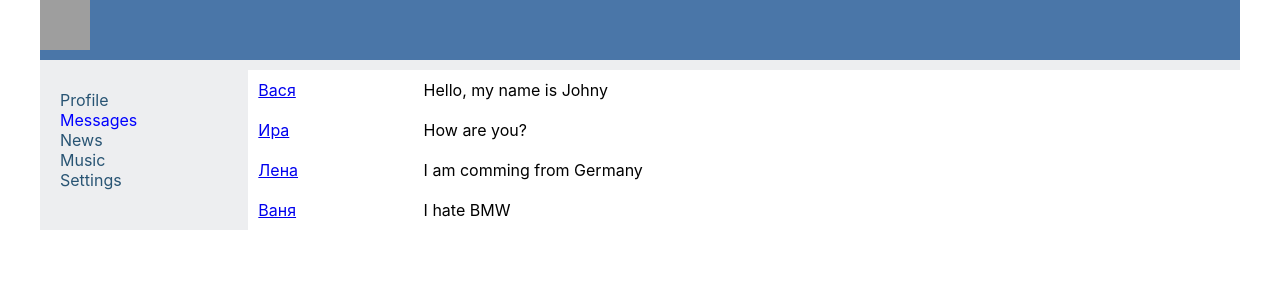
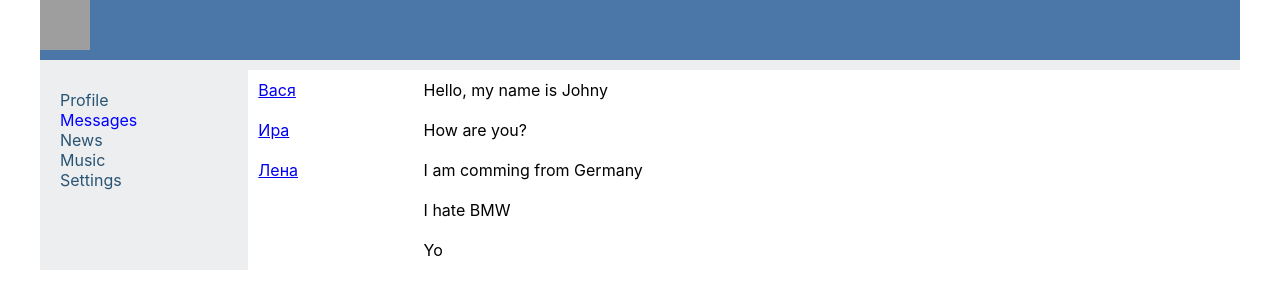
Before and after one commit to GunkaArtur/React-01, a React (Create React App) app: page /dialogs in a window 1280 px wide. Shown: the top 308 px of the page. Built offline with nearby package versions, Linux system fonts and the light colour scheme; grey boxes are pictures that could not be loaded.

Commit message:
Вынес данные в обьекты

```diff
--- a/src/components/Dialogs/Dialogs.js
+++ b/src/components/Dialogs/Dialogs.js
@@ -18,19 +18,37 @@ const Message =  (props) => {
 }
 
 const Dialogs = (props) => {
+
+    let dialogsData = [
+        { id: 0, name: 'Вася' },
+        { id: 1, name: 'Ира' },
+        { id: 2, name: 'Лена' },
+        { id: 3, name: 'Ваня' },
+        { id: 4, name: 'Маша' },
+    ];
+
+    let messagesData = [
+        { id: 0, massage: 'Hello, my name is Johny' },
+        { id: 1, massage: 'How are you?' },
+        { id: 2, massage: 'I am comming from Germany' },
+        { id: 3, massage: 'I hate BMW' },
+        { id: 4, massage: 'Yo' },
+    ];
+
     return(
         <div className={classes.dialogs}>
             <div className={classes.dialogsItems}>
-                <DialogItem name='Вася' id='1' />
-                <DialogItem name='Ира' id='2' />
-                <DialogItem name='Лена' id='3' />
-                <DialogItem name='Ваня' id='4' />
+                <DialogItem name={dialogsData[0].name} id={dialogsData[0].id} />
+                <DialogItem name={dialogsData[1].name} id={dialogsData[1].id} />
+                <DialogItem name={dialogsData[2].name} id={dialogsData[2].id} />
+
             </div>
             <div className={classes.messages}>
-                <Message text='Hello, my name is Johny'/>
-                <Message text='How are you?'/>
-                <Message text='I am comming from Germany'/>
-                <Message text='I hate BMW'/>
+                <Message id= {messagesData[0].id} text={messagesData[0].massage}/>
+                <Message id= {messagesData[1].id} text={messagesData[1].massage}/>
+                <Message id= {messagesData[2].id} text={messagesData[2].massage}/>
+                <Message id= {messagesData[3].id} text={messagesData[3].massage}/>
+                <Message id= {messagesData[4].id} text={messagesData[4].massage}/>
 
             </div>
         </div>
--- a/src/components/Profile/MyPosts/MyPosts.js
+++ b/src/components/Profile/MyPosts/MyPosts.js
@@ -3,10 +3,33 @@ import classes from './MyPosts.module.css';
 import Post from "./Post/Post";
 
 const MyPosts = () => {
+
+    let postData = [
+        { id: 0, massage: 'Hello it is my first post', countLikes: 15 },
+        { id: 1, massage: 'oh what to write here', countLikes: 20 },
+        { id: 2, massage: 'Lorem ipsum dolor sit amet, consectetur adipisicing elit. Eius, nostrum?', countLikes: 22 },
+        { id: 3, massage: 'Lorem ipsum dolor sit amet, consectetur adipisicing elit.', countLikes: 3 },
+        { id: 4, massage: 'Lorem ipsum dolor sit amet', countLikes: 100},
+    ];
+
     return (
-            <div>
-                <Post message = 'Hello it is my first post' countLikes='15'/>
-                <Post message = 'oh what to write here ' countLikes='20'/>
+            <div className={classes.postsBlock}>
+                <h3>My Posts:</h3>
+                <div className={classes.addPostBlock}>
+                    <div>
+                        <textarea></textarea>
+                    </div>
+                    <div>
+                        <button>Add post</button>
+                    </div>
+                </div>
+                <div>
+                    <Post message = {postData[0].massage} countLikes={postData[0].countLikes}/>
+                    <Post message = {postData[1].massage} countLikes={postData[1].countLikes}/>
+                    <Post message = {postData[2].massage} countLikes={postData[2].countLikes}/>
+                    <Post message = {postData[3].massage} countLikes={postData[3].countLikes}/>
+                    <Post message = {postData[4].massage} countLikes={postData[4].countLikes}/>
+                </div>
             </div>
     )
 }
--- a/src/components/Profile/MyPosts/MyPosts.module.css
+++ b/src/components/Profile/MyPosts/MyPosts.module.css
@@ -0,0 +1,9 @@
+
+
+.postsBlock {
+    padding: 10px;
+}
+
+.addPostBlock {
+    margin-bottom: 15px;
+}
```
